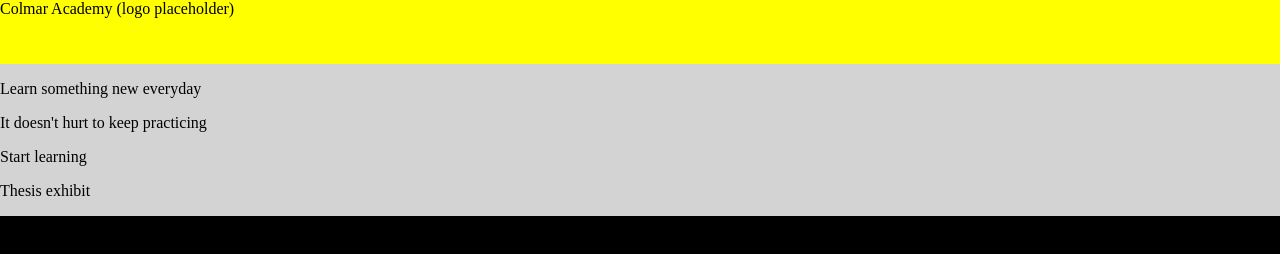
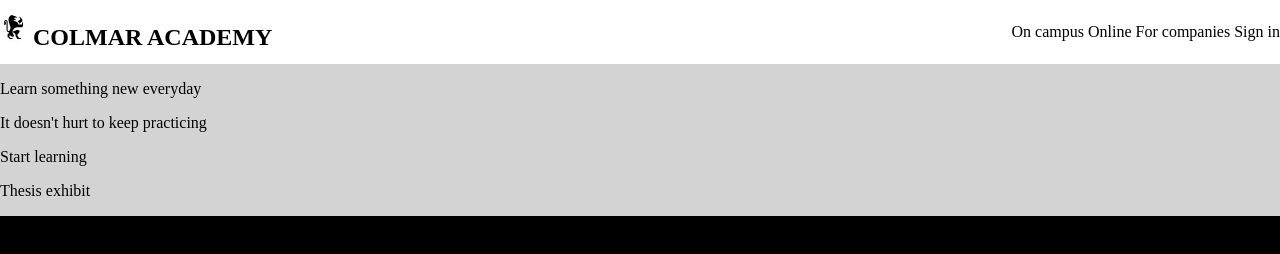
Before and after one commit to Wildcard1201/colmar-academy, a plain HTML site: page index.html in a window 1280 px wide. Drawn offline with Linux system fonts and the light colour scheme.

Commit message:
Refactors header to use flexbox

```diff
--- a/index.html
+++ b/index.html
@@ -10,7 +10,19 @@
 
     <!-- Header logo and nav buttons -->
     <header>
-        Colmar Academy (logo placeholder)
+        <!-- left logo section -->
+        <h2 class="header-logo">
+            <img src="resources/images/ic-logo.svg">
+            <span class="black">COLMAR</span>
+            <span class="gray">ACADEMY</span>
+        </h2>
+        <!-- right nav section -->
+        <div class="nav-links">
+            <a>On campus</a>
+            <a>Online</a>
+            <a>For companies</a>
+            <a>Sign in</a>
+        </div>
     </header>
 
     <!-- Main content sections -->
--- a/resources/css/style.css
+++ b/resources/css/style.css
@@ -15,10 +15,12 @@ html {
 header {
     height: 64px;
     width: 100%;
-    background-color: yellow;
+    background-color: white;
     position: fixed;
     top: 0;
-    display: block;
+    display: flex;
+    justify-content: space-between;
+    align-items: center;
 }
 
 main {
```
